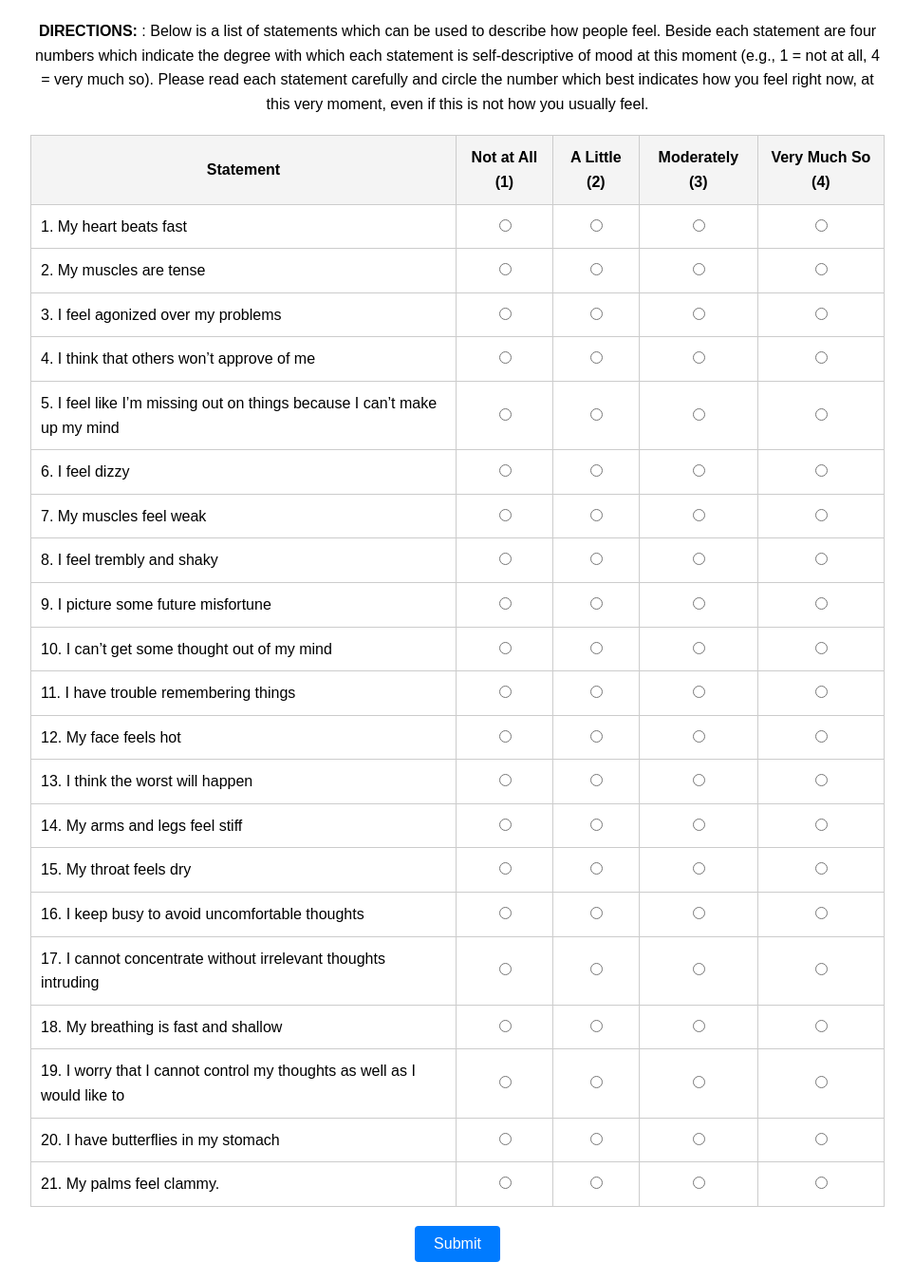
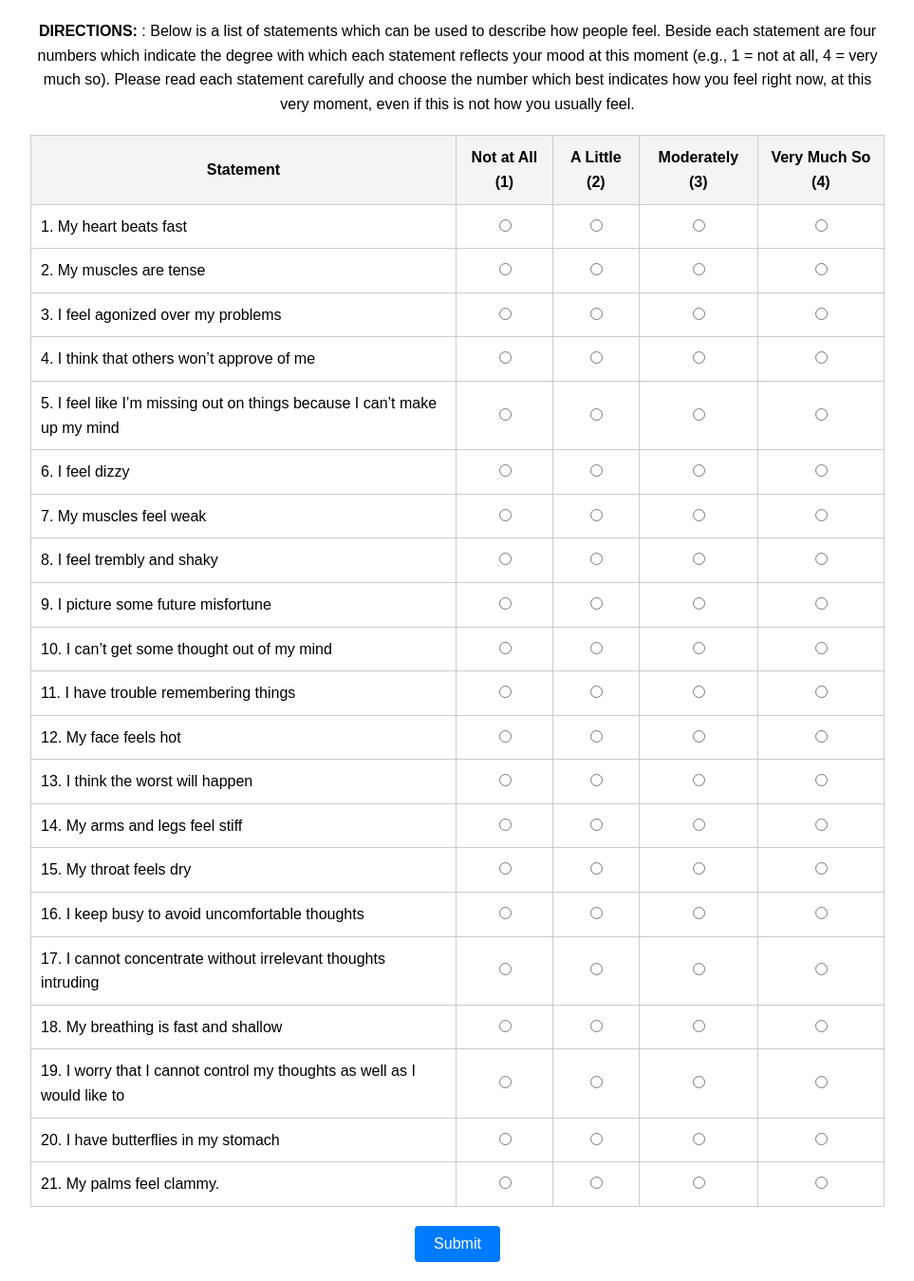
Before and after one commit to the-wise-lab/SODA-prescreen, a Jekyll site: the page sticsa_full.html, which Jekyll copies as it is, in a window 1280 px wide. Shown: the whole page at 95% size, without its empty margins (158-1121 px from the left). Built offline with Jekyll 4.4.1, drawn with Linux system fonts in a browser that asks for light colours.

Commit message:
Update sticsa_full.html
adapt directions to needs

```diff
--- a/sticsa_full.html
+++ b/sticsa_full.html
@@ -50,8 +50,8 @@
     <div class="container">
         <!-- <h1>STICSA Questionnaire</h1> -->
         <p><strong>DIRECTIONS:</strong> : Below is a list of statements which can be used to describe how people feel. Beside each statement are
-four numbers which indicate the degree with which each statement is self-descriptive of mood at this moment (e.g., 1 =
-not at all, 4 = very much so). Please read each statement carefully and circle the number which best indicates how you
+four numbers which indicate the degree with which each statement reflects your mood at this moment (e.g., 1 =
+not at all, 4 = very much so). Please read each statement carefully and choose the number which best indicates how you
 feel right now, at this very moment, even if this is not how you usually feel.</p>
 
         <form id="sticsa-form">
```
